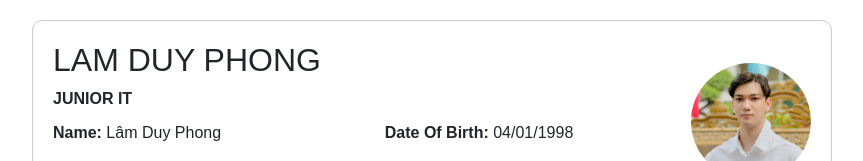
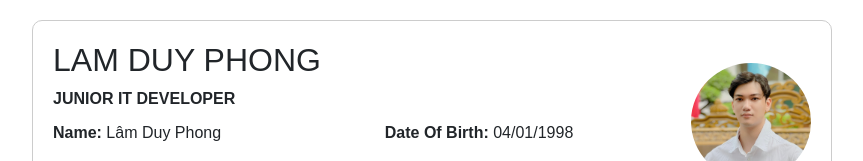
Before and after one commit to duyphong0401/cv_LamDuyPhong, a plain HTML site: page index.html in a window 1280 px wide. Shown: the top 161 px of the page, without its empty margins (208-1071 px from the left). Drawn offline with nearby package versions, Linux system fonts and the light colour scheme.

Commit message:
Update: developer

```diff
--- a/index.html
+++ b/index.html
@@ -25,7 +25,7 @@
         <div class="header">
             <div class="header-text">
                 <h2>LAM DUY PHONG</h2>
-                <b> JUNIOR IT </b>
+                <b> JUNIOR IT DEVELOPER </b>
 
                 <div class="contact-container">
                     <div class="contact-info">
@@ -40,7 +40,6 @@
             </div>
             <img src="./img/22.jpg" alt="Profile Picture">
         </div>
-
 
         <div class="section">
             <h3><i class="fa fa-list-alt"></i> Overview</h3>
```
